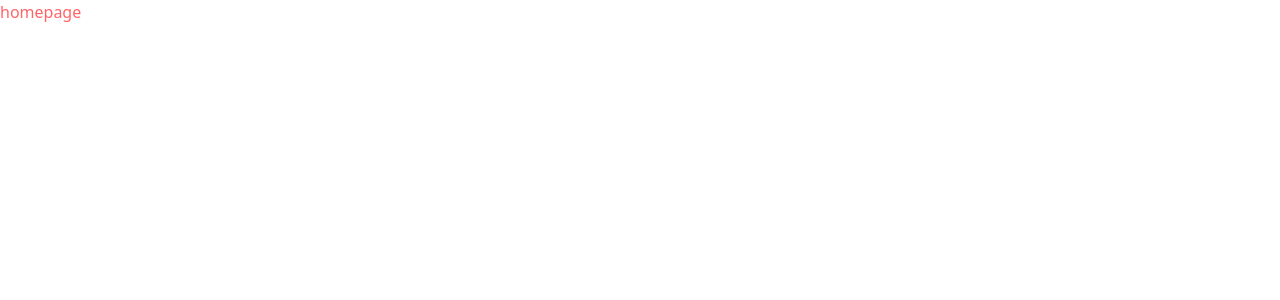
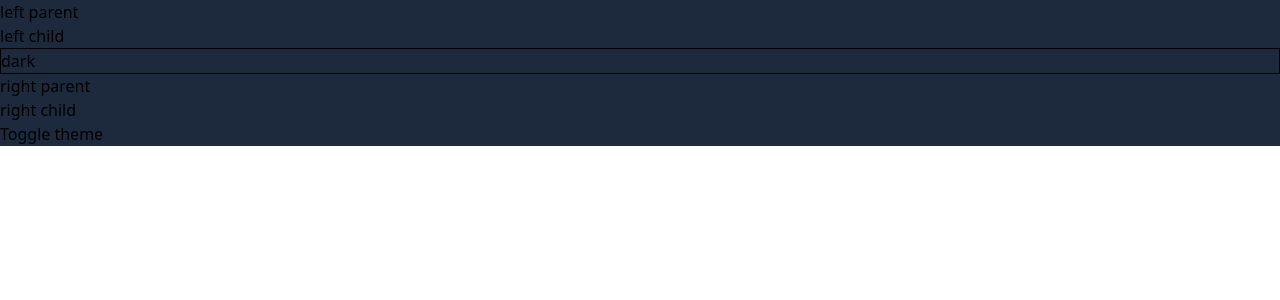
Before and after one commit to Gagun45/REACT, a React (Vite) app: page / in a window 1280 px wide. Shown: the top 300 px of the page. Built offline with nearby package versions, Linux system fonts and the light colour scheme.

Commit message:
task done

```diff
--- a/src/App.tsx
+++ b/src/App.tsx
@@ -1,9 +1,27 @@
+import {LeftParent} from "./components/LeftParent.tsx";
+import {RightParent} from "./components/RightParent.tsx";
+import {defaultValue, ThemeContext, type ThemeContextType, type ThemeType} from "./context/ThemeContext.tsx";
+import {useState} from "react";
+
 const App = () => {
-    return (
-        <h1 className="text-red-400">
-            homepage
-        </h1>
-    );
-};
+
+        const [theme, setTheme] = useState<ThemeType>(defaultValue.theme);
+
+        const value: ThemeContextType = {
+            theme,
+            toggleTheme: () => setTheme(theme => theme === 'dark' ? 'light' : 'dark'),
+        }
+
+        return (
+            <div className={theme}>
+
+                <ThemeContext.Provider value={value}>
+                    <LeftParent/>
+                    <RightParent/>
+                </ThemeContext.Provider>
+            </div>
+        )
+    }
+;
 
 export default App;
--- /dev/null
+++ b/src/components/LeftChild.tsx
@@ -0,0 +1,15 @@
+import {useContext} from "react";
+import {ThemeContext} from "../context/ThemeContext.tsx";
+
+export const LeftChild = () => {
+    const {theme} = useContext(ThemeContext);
+    return (
+        <div>
+
+        <p>
+            left child
+        </p>
+            <p className={'border'}>{theme}</p>
+        </div>
+    );
+};
--- /dev/null
+++ b/src/components/LeftParent.tsx
@@ -0,0 +1,10 @@
+import {LeftChild} from "./LeftChild.tsx";
+
+export const LeftParent = () => {
+    return (
+        <div>
+            <p>left parent</p>
+            <LeftChild />
+        </div>
+    );
+};
--- /dev/null
+++ b/src/components/RightChild.tsx
@@ -0,0 +1,17 @@
+import {useContext} from "react";
+import {ThemeContext} from "../context/ThemeContext.tsx";
+
+export const RightChild = () => {
+    const {toggleTheme} = useContext(ThemeContext)
+    return (
+        <div>
+
+        <p>
+            right child
+        </p>
+
+
+            <button onClick={toggleTheme}>Toggle theme</button>
+        </div>
+    );
+};
--- /dev/null
+++ b/src/components/RightParent.tsx
@@ -0,0 +1,10 @@
+import {RightChild} from "./RightChild.tsx";
+
+export const RightParent = () => {
+    return (
+        <div>
+            <p>right parent</p>
+            <RightChild />
+        </div>
+    );
+};
--- /dev/null
+++ b/src/context/ThemeContext.tsx
@@ -0,0 +1,16 @@
+import {createContext} from "react";
+
+export type ThemeType = 'dark' | 'light';
+
+export type ThemeContextType = {
+    theme: ThemeType;
+    toggleTheme: () => void;
+}
+
+export const defaultValue = {
+    theme: 'dark' as ThemeType,
+    toggleTheme: () => {}
+}
+
+
+export const ThemeContext = createContext<ThemeContextType>(defaultValue);
--- a/src/index.css
+++ b/src/index.css
@@ -1 +1,6 @@
 @import "tailwindcss";
+
+@layer components {
+    .dark {@apply bg-slate-800 }
+    .light {@apply bg-slate-100 }
+}
```
